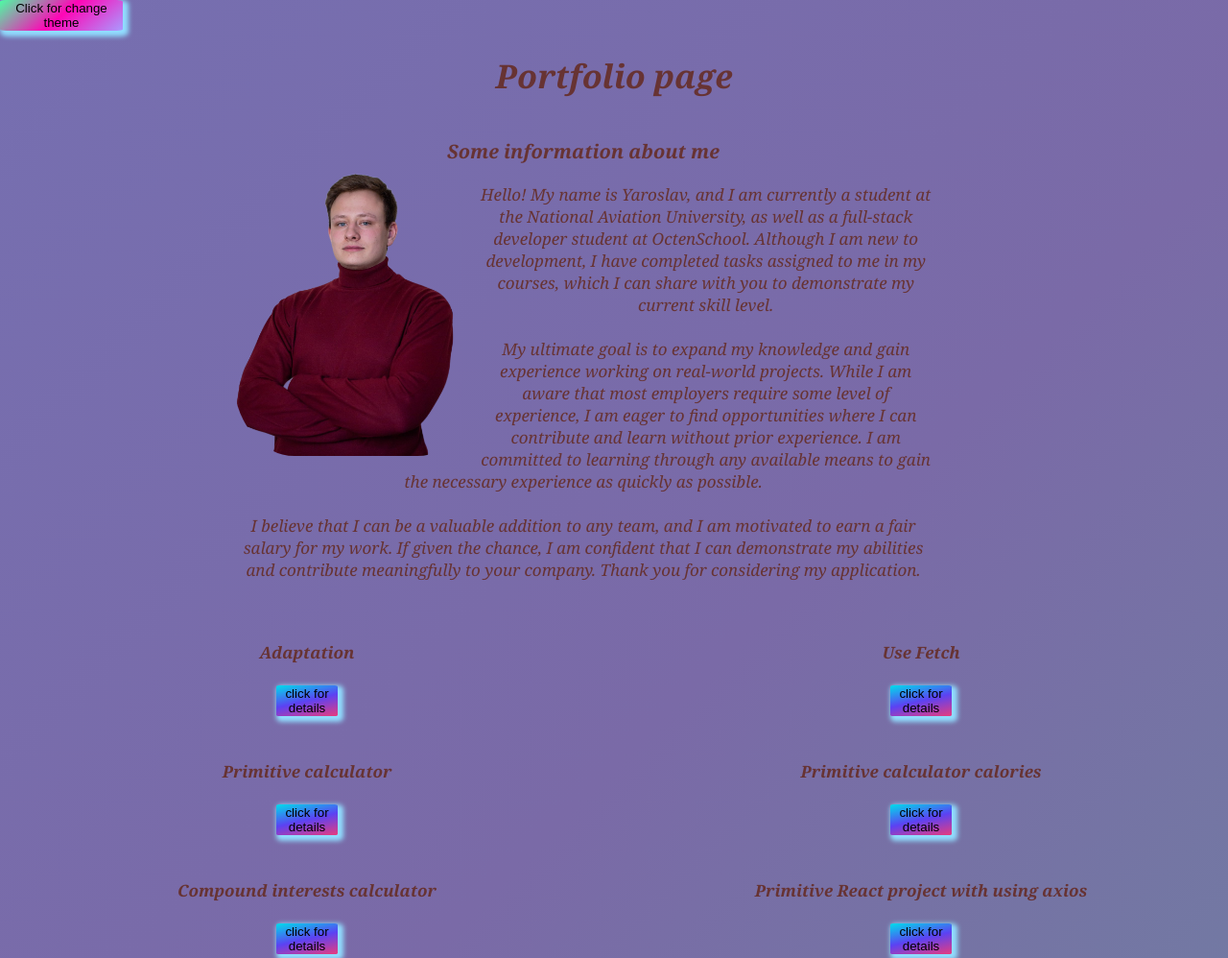
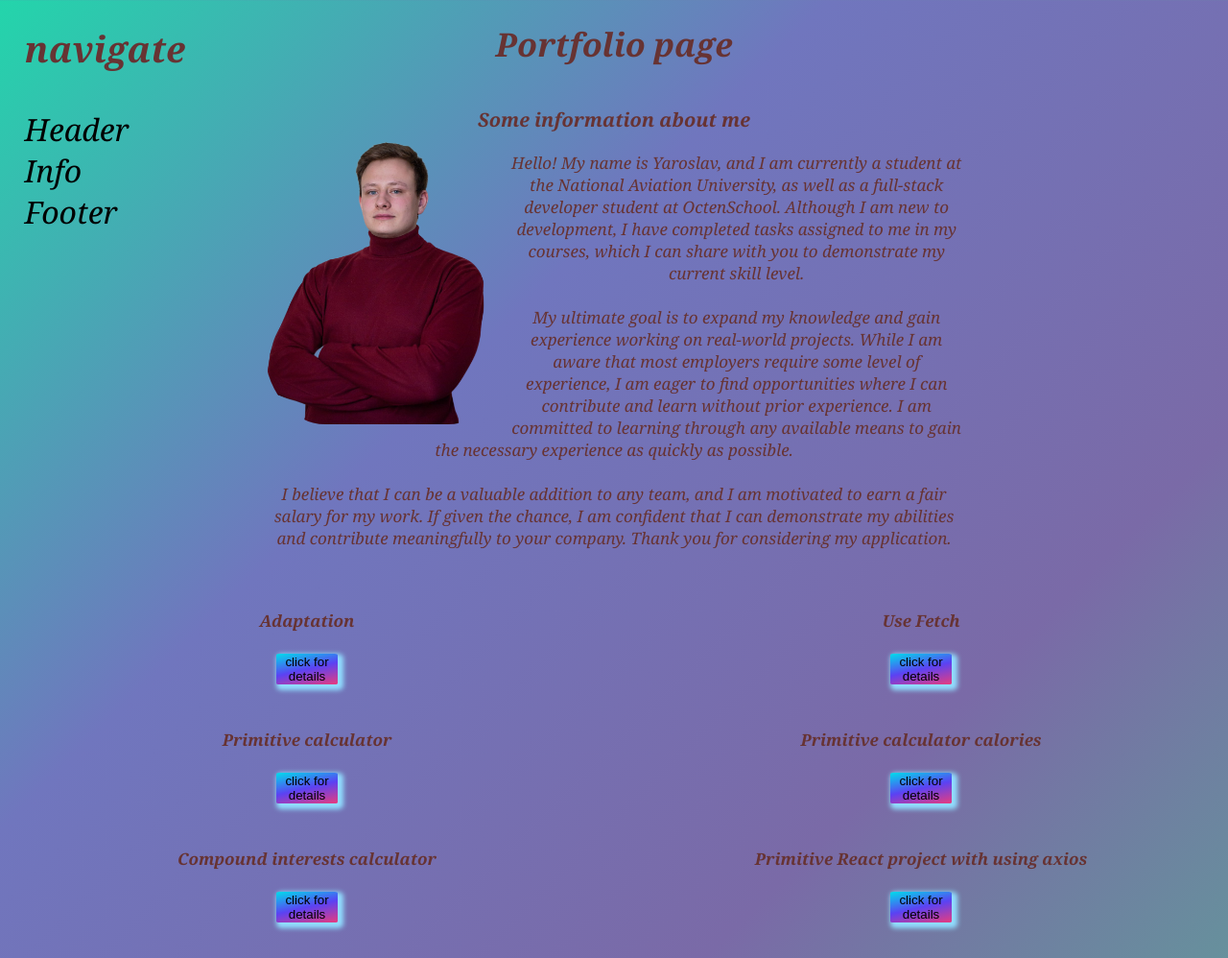
Before and after one commit to VovkYaroslav/portfolio, a plain HTML site: page index.html in a window 1280 px wide. Shown: the top 998 px of the page at 96% size. Drawn offline with Linux system fonts and the light colour scheme.

Commit message:
black-haired

```diff
--- a/index.css
+++ b/index.css
@@ -2,29 +2,10 @@ body {
     margin: 0;
     padding: 0;
 
-    color: #673333;
-
-    /*background: lightgreen;*/
-    background: linear-gradient(
-            -45deg, #5ba796, #7a6aa7, #7076be, #23d5ab
-    );
-    background-size: 400% 400%;
-    animation: gradient 15s ease infinite;
-    /*height: 100vh;*/
-}
-@keyframes gradient {
-    0% {
-        background-position: 0 50%;
-    }
-    50% {
-        background-position: 100% 50%;
-    }
-    100% {
-        background-position: 0 50%;
-    }
 }
 
-button{
+
+button {
 
     cursor: pointer;
     width: 10%;
@@ -40,24 +21,27 @@ border: 0;
     touch-action: manipulation;
 
 }
+
 button:active,
-button:hover{
+button:hover {
     background-image: linear-gradient(-40deg, #aa9aff, #ff05b6, #4bffa3);
 }
 
-a{
+a {
     cursor: pointer;
 
     text-decoration: none;
     color: #000000;
 }
-a:hover{
+
+a:hover {
     color: #1fb120;
 }
 
-*{
+* {
     cursor: default;
 }
+
 .container {
     display: flex;
     flex-flow: column;
@@ -67,18 +51,42 @@ a:hover{
     font-family: Georgia, fantasy;
 
     width: 100%;
-    height: 1000%;
+    height: max-content;
 
     /*background: mediumpurple;*/
+
+    color: #673333;
+
+    /*background: lightgreen;*/
+    background: linear-gradient(
+            -45deg, #5ba796, #7a6aa7, #7076be, #23d5ab
+    );
+    background-size: 100% 100%;
+    animation: gradient 15s ease infinite;
+    /*height: 100vh;*/
+
 }
 
-.header {
+@keyframes gradient {
+    0% {
+        background-position: 0 50%;
+    }
+    50% {
+        background-position: 100% 50%;
+    }
+    100% {
+        background-position: 0 50%;
+    }
+}
+
+#header {
     width: 100%;
     height: 20%;
 
     /*background: greenyellow;*/
 
-
+    display: flex;
+    flex-wrap: wrap;
     text-align: center;
 
 }
@@ -103,6 +111,7 @@ a:hover{
     margin-top: -50px;
 
 }
+
 /*текст має ставати під фото і добавлятись кнопка про детальнішу інформацію*/
 
 .me {
@@ -123,7 +132,7 @@ a:hover{
     width: 79%;
 }
 
-.mainInf {
+#mainInf {
     width: 100%;
     height: 60%;
     display: flex;
@@ -137,6 +146,7 @@ display: flex;
     display: flex;
     flex-wrap: wrap;
 }
+
 /*після адаптивки всі блоки мають ставати в колону
 також потрібно буде змінювати розмір кнопки відповідно до розміру екрану*/
 
@@ -146,11 +156,10 @@ display: flex;
     text-align: center;
 }
 
-.footer {
+#footer {
 
     width: 100%;
     height: 20%;
-
 
 
     display: flex;
@@ -158,8 +167,9 @@ display: flex;
     align-items: center;
     justify-content: space-around;
 }
+
 /*після адаптивки списки маають ставати в колону і потрібно буде ще прибрати крапочки біля кодної строчки*/
-.dark{
+.dark {
     background: linear-gradient(
             -45deg, #1c6773, #682d73, #625d73, #184b36
     );
@@ -167,7 +177,33 @@ display: flex;
     animation: gradient 15s ease infinite;
     height: 100vh;
 
-    color:black ;
+    color: black;
+}
+
+nav {
+margin-top: -3%;
+    padding: 2%;
+
+    width: 10%;
+    height: 15%;
+
+
+    font-size: xx-large;
+}
+
+scroll-page {
+    display: flex;
+    align-items: center;
+    justify-content: center;
+
+}
+
+.navigate {
+    display: flex;
+    flex-flow: column;
+    position: fixed;
+
+
 }
 
 /*adapt version*/
--- a/main.js
+++ b/main.js
@@ -80,24 +80,45 @@ let liLinks = [
 // footer - contacts, links;
 
 //in this part I create container in which the project will be build
-let container = document.createElement("div");
+let container = document.createElement("scroll-container");
 container.className = "container";
 
 document.body.append(container);
 
 //content in container
-let header = document.createElement("div");
-header.className = "header";
-let mainInf = document.createElement("div");
-mainInf.className = "mainInf";
-let footer = document.createElement("div");
-footer.className = "footer";
+
+let navigate = document.createElement("nav");
+navigate.className = 'navigate';
+
+let titleNavigate = document.createElement("h3");
+titleNavigate.innerText = 'navigate'
+
+let headerA = document.createElement("a");
+headerA.href = '#header';
+headerA.innerText = 'Header'
+
+let mainInfA = document.createElement("a");
+mainInfA.href = '#mainInf';
+mainInfA.innerText = 'Info'
+
+let footerA = document.createElement("a");
+footerA.href = '#footer';
+footerA.innerText = 'Footer'
+
+navigate.append(titleNavigate ,headerA, mainInfA, footerA)
+
+let header = document.createElement('scroll-page');
+header.id = "header";
+let mainInf = document.createElement('scroll-page');
+mainInf.id = "mainInf";
+let footer = document.createElement('scroll-page');
+footer.id = "footer";
 let buttonUp = document.createElement("button");
 buttonUp.className = "buttonUp"
-let switcher = document.createElement("div");
-switcher.className = "switcher";
+// let switcher = document.createElement("div");
+// switcher.className = "switcher";
 
-container.append(switcher, header, mainInf, footer, buttonUp);
+container.append(navigate ,header, mainInf, footer, buttonUp);
 
 //content in header
 let title = document.createElement("h1");
@@ -256,40 +277,39 @@ for (const liLink of liLinks) {
 
 links.append(messengers)
 
-
-//content in switcher
-
-let switcherButton = document.createElement("button");
-switcherButton.className = "switcherButton";
-
-let switcherA = document.createElement("a")
-switcherA.innerText = "Click for change theme"
-switcherA.href = "#"
-switcherA.className = "switcherA"
-
-switcherA.addEventListener('click', () => {
-
-    if (localStorage.getItem('theme') === 'dark') {
-        localStorage.removeItem('theme');
-    } else {
-        localStorage.setItem('theme', 'dark')
-    }
-    addDerkClass()
-});
-
-let addDerkClass = () => {
-    try {
-if (localStorage.getItem('theme')==='dark'){
-    document.querySelector('body').classList.add('dark')
-}
-    } catch (err) {
-
-    }
-}
-addDerkClass()
-
-switcherButton.append(switcherA)
-switcher.append(switcherButton);
-
+//
+// //content in switcher
+//
+// let switcherButton = document.createElement("button");
+// switcherButton.className = "switcherButton";
+//
+// let switcherA = document.createElement("a")
+// switcherA.innerText = "Click for change theme"
+// switcherA.href = "#"
+// switcherA.className = "switcherA"
+//
+// switcherA.addEventListener('click', () => {
+//
+//     if (localStorage.getItem('theme') === 'dark') {
+//         localStorage.removeItem('theme');
+//     } else {
+//         localStorage.setItem('theme', 'dark')
+//     }
+//     addDerkClass()
+// });
+//
+// let addDerkClass = () => {
+//     try {
+// if (localStorage.getItem('theme')==='dark'){
+//     document.querySelector('body').classList.add('dark')
+// }
+//     } catch (err) {
+//
+//     }
+// }
+// addDerkClass()
+//
+// switcherButton.append(switcherA)
+// switcher.append(switcherButton);
 
 //In this page I want also create some interesting design and try create moving parts
```
Lines whose indentation alone changed are shown as unchanged.
